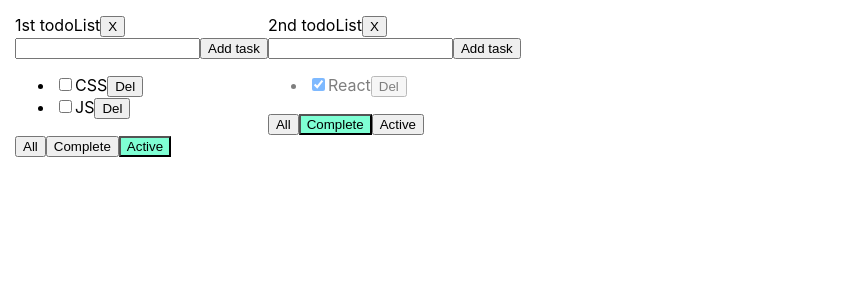
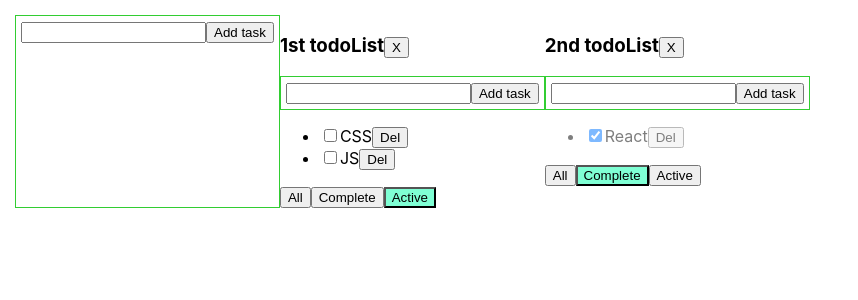
Before and after one commit to STiGMABY/todolist-from-0, a React (Create React App) app: page / in a window 1280 px wide. Shown: the top 300 px of the page, without its empty margins (0-858 px from the left). Built offline with nearby package versions, Linux system fonts and the light colour scheme.

Commit message:
TodoList 06 part 1 (2) is done

```diff
--- /dev/null
+++ b/src/AddItemForm/AddItemForm.module.css
@@ -0,0 +1,4 @@
+.textInput{
+    border: 1px solid limegreen;
+    padding: 5px;
+}
--- /dev/null
+++ b/src/AddItemForm/AddItemForm.tsx
@@ -0,0 +1,45 @@
+import React, {ChangeEvent, KeyboardEvent, useState} from "react";
+import s from "./AddItemForm.module.css";
+
+type AddItemFormPropsType = {
+    addItem: (text: string) => void
+}
+
+export function AddItemForm(props: AddItemFormPropsType) {
+
+    let [error, setError] = useState<string | null>(null)
+    let [text, setText] = useState('')
+
+    const addText = () => {
+        if (text.trim() !== '') {
+            props.addItem(text.trim())
+            setText('')
+        } else {
+            setError('Enter task name!')
+        }
+    }
+
+    const onKeyPressHandler = (event: KeyboardEvent<HTMLInputElement>) => {
+        if (event.charCode === 13) {
+            addText()
+        }
+    }
+
+    const onChangeHandler = (e: ChangeEvent<HTMLInputElement>) => {
+        setText(e.currentTarget.value)
+        setError('')
+    }
+
+    return (
+        <div className={s.textInput}>
+            <input
+                className={error ? 'error' : ''}
+                onKeyPress={onKeyPressHandler}
+                onChange={onChangeHandler}
+                value={text}
+            />
+            <button onClick={addText}>Add task</button>
+            {error && <div className='error-message'>{error}</div>}
+        </div>
+    )
+}
--- a/src/App.css
+++ b/src/App.css
@@ -1,3 +1,4 @@
+
 .error {
     border: red 1px solid;
 }
--- a/src/App.tsx
+++ b/src/App.tsx
@@ -5,6 +5,7 @@ import React, {useState} from 'react';
 import './App.css';
 import {v1} from "uuid";
 import TodoList from "./TodoList/TodoList";
+import {AddItemForm} from "./AddItemForm/AddItemForm";
 
 export type TasksType = {
     id: string
@@ -82,8 +83,22 @@ function App() {
         setTasks(tasks)
     }
 
+    function addTodoList(text: string) {
+        let todoList: TodoListType = {
+            id: v1(),
+            title: text,
+            filter: 'all'
+        }
+        setTodoLists([todoList, ...todoLists])
+        setTasks({
+            ...tasks,
+            [todoList.id]: []
+        })
+    }
+
     return (
         <div className="app">
+            <AddItemForm addItem={addTodoList} />
             {
                 todoLists.map(tl => {
 
--- a/src/TodoList/TodoList.tsx
+++ b/src/TodoList/TodoList.tsx
@@ -1,6 +1,7 @@
 //changed
-import React, {KeyboardEvent, ChangeEvent, useState} from "react";
+import React, {ChangeEvent} from "react";
 import {FilterType, TasksType} from "../App";
+import {AddItemForm} from "../AddItemForm/AddItemForm";
 
 type PropsType = {
     id: string
@@ -15,63 +16,27 @@ type PropsType = {
 }
 
 function TodoList(props: PropsType) {
+    const {tasks, removeTask, changeFilter, changeStatus, filter} = props
+
+    const removeTodoList = () => {
+        props.removeTodoList(props.id)
+    }
+
+    const addTask = (text: string) => {
+        props.addTask(text, props.id)
+    }
 
     const onAllClickHandler = () => changeFilter('all', props.id)
     const onCompleteClickHandler = () => changeFilter('complete', props.id)
     const onActiveClickHandler = () => changeFilter('active', props.id)
 
-    const removeTodoList = () => {
-        props.removeTodoList(props.id)
-    }
-
-    const onKeyPressHandler = (event: KeyboardEvent<HTMLInputElement>) => {
-        if (event.charCode === 13) {
-            addText()
-        }
-    }
-
-    const onChangeHandler = (e: ChangeEvent<HTMLInputElement>) => {
-        setText(e.currentTarget.value)
-        setError('')
-
-    }
-
-    const addText = () => {
-        if (text.trim() !== '') {
-            addTask(text, props.id)
-            setText('')
-        } else {
-            setError('Enter task name!')
-        }
-
-    }
-
-    const {tasks, removeTask, changeFilter, addTask, changeStatus, filter} = props
-
-    let [error, setError] = useState<string | null>(null)
-
-    let [text, setText] = useState('')
-    console.log(text)
-
     return (
         <div>
-            <div>
+            <h3>
                 {props.title}
                 <button onClick={removeTodoList}>X</button>
-            </div>
-            <div>
-                <input
-                    className={error ? 'error' : ''}
-                    onKeyPress={onKeyPressHandler}
-                    onChange={onChangeHandler}
-                    value={text}
-                />
-                <button onClick={addText}>Add task</button>
-                {error &&
-                <div className='error-message'>{error}</div>
-                }
-            </div>
-            <div>
+            </h3>
+            <AddItemForm addItem={addTask}/>
             <ul>
                 {
                     tasks.map(t => {
@@ -86,8 +51,7 @@ function TodoList(props: PropsType) {
                         return (
                             <li
                                 className={t.isDone ? 'is-done' : ''}
-                                    key={t.id}
-                                >
+                                key={t.id}>
                                 <input
                                     onChange={onChangeHandler}
                                     type='checkbox'
@@ -99,7 +63,6 @@ function TodoList(props: PropsType) {
                     })
                 }
             </ul>
-            </div>
             <div>
                 <button
                     className={filter === "all" ? 'active-filter' : ''}
```
Lines whose indentation alone changed are shown as unchanged.
